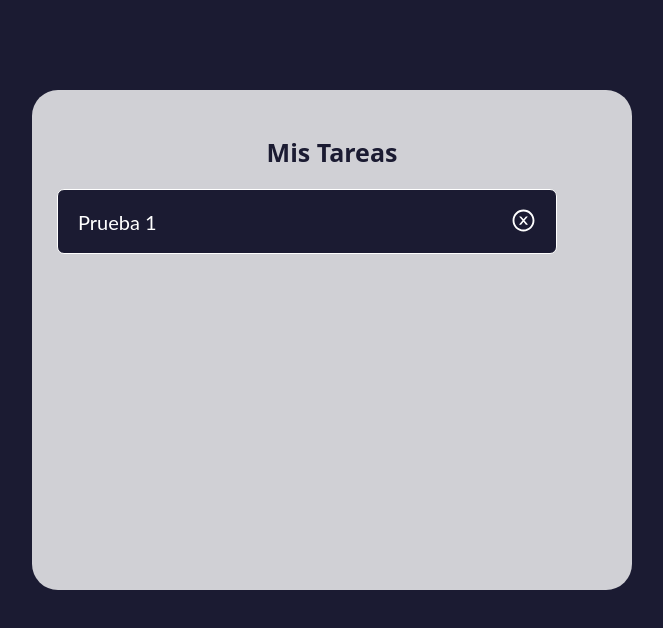
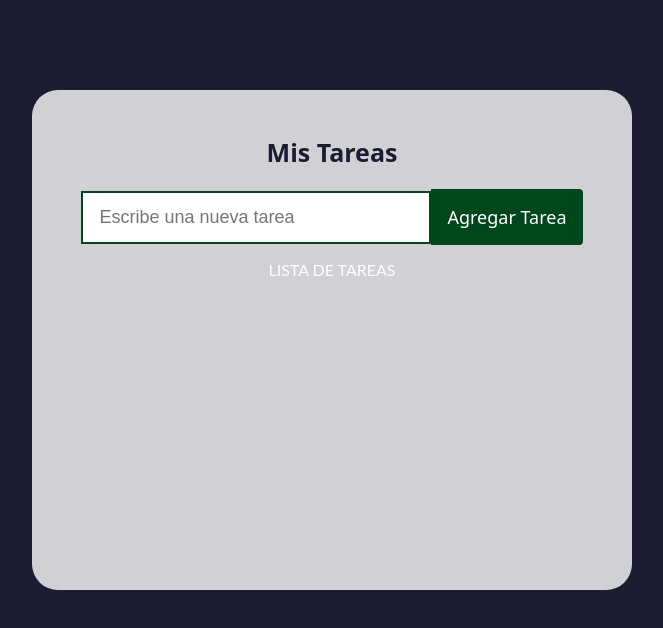
Before and after one commit to ErickSolisR16/App-ToDo, a React (Create React App) app in the folder client/: page / in a window 1280 px wide. Shown: the top 628 px of the page, without its empty margins (308-971 px from the left). Built offline with nearby package versions, Linux system fonts and the light colour scheme.

Commit message:
We create the form
We create the form for the tasks and a container for the tasks

```diff
--- a/client/src/App.js
+++ b/client/src/App.js
@@ -1,12 +1,12 @@
 import './App.css';
-import Task from './components/Task';
+import TaskList from './components/TaskList';
 
 function App() {
   return (
     <div className="App">
       <div className='task-list'>
         <h1>Mis Tareas</h1>
-        <Task text='Prueba 1'/>
+        <TaskList />
       </div>
     </div>
   );
--- /dev/null
+++ b/client/src/components/Form.jsx
@@ -0,0 +1,19 @@
+import React from "react";
+import '../css/Form.css';
+
+function Form(props) {
+  return (
+    <form className='task-form'>
+      <input
+      className='input-task'
+      type='text'
+      placeholder='Escribe una nueva tarea'
+      name='text' />
+      <button className='button-task'>
+        Agregar tarea
+      </button>
+    </form>
+  );
+}
+
+export default Form;
--- /dev/null
+++ b/client/src/components/TaskList.jsx
@@ -0,0 +1,16 @@
+import React from "react";
+import Form from './Form';
+import '../css/TaskList.css';
+
+function TaskList() {
+  return (
+    <>
+      <Form />
+      <div className='task-list-container'>
+        LISTA DE TAREAS
+      </div>
+    </>
+  );
+}
+
+export default TaskList;
--- /dev/null
+++ b/client/src/css/Form.css
@@ -0,0 +1,29 @@
+.task-form {
+  display: flex;
+  flex-wrap: wrap;
+  align-items: center;
+  justify-content: center;
+}
+
+.input-task {
+  width: 350px;
+  font-size: 18px;
+  background-color: #fff;
+  padding: 14px 32px 14px 16px;
+  border-radius: 4px 0 0 px;
+  border: 2px solid #00471b;
+  outline: none;
+}
+
+.button-task {
+  padding: 16px;
+  font-size: 18px;
+  font-family: system-ui, -apple-system, BlinkMacSystemFont, 'Segoe UI', Roboto, Oxygen, Ubuntu, Cantarell, 'Open Sans', 'Helvetica Neue', sans-serif;
+  border: none;
+  border-radius: 0 4px 4px 0;
+  cursor: pointer;
+  outline: none;
+  background: #00471b;
+  color: #fff;
+  text-transform: capitalize;
+}
--- /dev/null
+++ b/client/src/css/TaskList.css
@@ -0,0 +1,6 @@
+.task-list-container {
+  display: flex;
+  flex-wrap: wrap;
+  justify-content: center;
+  margin-top: 15px;
+}
```
